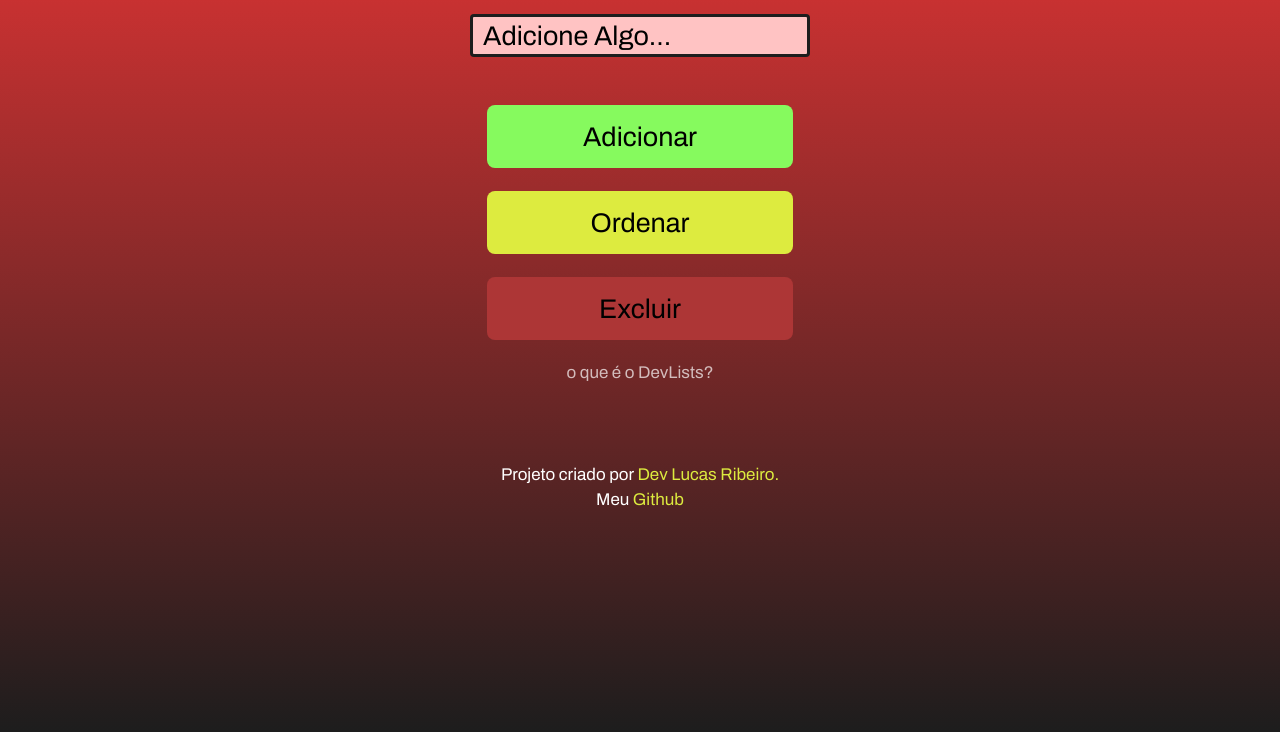
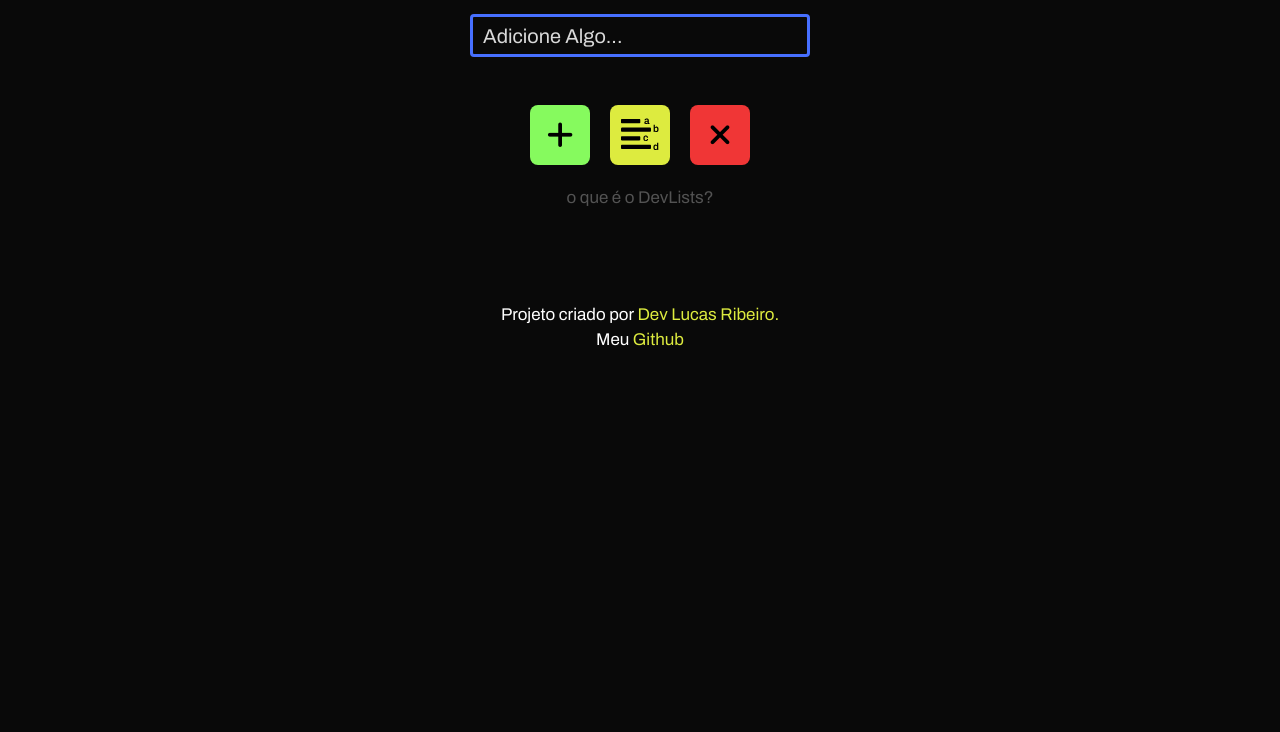
Before and after one commit to luckadev/DevLists, a plain HTML site: page index.html in a window 1280 px wide. Shown: the part 173-905 px from the top of the page. After the commit the page ends 800 px from the top, so only its background shows below. Drawn offline with Linux system fonts and the light colour scheme.

Commit message:
Design 2.1v

```diff
--- a/index.html
+++ b/index.html
@@ -7,6 +7,7 @@
     <meta name="viewport" content="width=device-width, initial-scale=1.0">
     <link rel="stylesheet" href="style.css">
     <link rel="shortcut icon" href="" type="image/x-icon">
+    <script src="https://kit.fontawesome.com/0642c68ef3.js" crossorigin="anonymous"></script>
     <script src="script.js" defer></script>
     <title>DevList - To Do</title>
 </head>
@@ -18,11 +19,12 @@
 
     <div class="text">
         <input type="text" id="inputText" placeholder="Adicione Algo...">
-
-        <button id="btnAdd">Adicionar</button>
-        <button id="btnOrdenar">Ordenar</button>
-        <button id="btnExcluir">Excluir</button>
-        <a href="duvidas.html">o que é o DevLists?</a>
+        <div class="divBtnFlex">
+            <button id="btnAdd"><i class="fa-solid fa-plus fa-xl"></i></button>
+            <button id="btnOrdenar"><img src="./assets/SVGdevListIcon.svg" alt="SVG-ordenar"></button>
+            <button id="btnExcluir"><i class="fa-solid fa-xmark fa-xl"></i></button>
+        </div>
+        <a id="textA" href="duvidas.html">o que é o DevLists?</a>
 
         <ul id="Lista">
 
@@ -37,7 +39,6 @@
     <script>
 
         // << Usei um pouco de DOM e manipulação com Array. >>
-
 
         // *** ESTUDOS SOBRE ARRAY, IGNORE SE QUISER. ***
 
--- a/script.js
+++ b/script.js
@@ -29,6 +29,13 @@ function adicionar() {
 
         UlList.append(li);
 
+        let removerBtn = document.createElement('a');
+        removerBtn.innerHTML = 'Remover';
+        removerBtn.classList.add('removerBtn');
+        //criar id randomico - 1, 2, 3, 4..
+        //pegar o id clicado e excluir.
+
+        li.append(removerBtn);
     }
 }
 
@@ -43,7 +50,15 @@ function ordenar() {
 
         li.innerHTML = `${element}`;
         UlList.append(li);
+
+        let removerBtn = document.createElement('a');
+        removerBtn.innerHTML = 'Remover';
+        removerBtn.classList.add('removerBtn');
+
+        li.append(removerBtn);
     });
+
+
 }
 
 function excluir() {
--- a/style.css
+++ b/style.css
@@ -12,17 +12,16 @@ font-family: 'Carter One', cursive;
 }
 
 :root {
-    --color-red: #F03636;
-    --color-black-fundo: #1d1d1d;
-    --color-red-input: #FFC3C3;
+    --color-black-fundo: #090909;
+    --color-red-blue: #466FFF;
     --color-red-green: #86FA5E;
     --color-red-yellow: #DDEB3F;
-    --color-red-red-btn: #AD3636;
+    --color-red-red-btn: #F03636;
 }
 
 body {
     color: #fff;
-    background: linear-gradient(to bottom, #F03636 0%, #1D1D1D 100%);
+    background: #090909;
     background-repeat: no-repeat;
     height: 100%;
 }
@@ -45,31 +44,37 @@ body {
     Width: 340px;
     height: 43px;
     padding-left: 10px;
+    margin-top: 30px;
     margin-bottom: 48px;
-    margin-top: 30px;
     border-radius: 4px;
-    border: 3px solid var(--color-black-fundo);
-    background-color: #FFC3C3;
+    border: 3px solid var(--color-red-blue);
+    color: var(--color-red-blue);
+    background-color: transparent;
     outline: none;
-    font-size: 27px;
+    font-size: 20px;
 }
 .text input::placeholder{
-    color: #000;
+    color: #d9d9d9 ;
+}
+.divBtnFlex{
+    display: flex;
+    justify-content: center;
+    gap: 20px;
 }
 .text button{
-    width: 90%;
-    max-width: 333px;
-    height: 63px;
+    padding: 10px;
+    width: 60px;
+    height: 60px;
     border: none;
     border-radius: 8px;
-    margin: 0 auto;
     margin-bottom: 23px;
-    font-size: 27px;
+    text-align: center;
+    font-size: 20px;
     cursor: pointer;
     transition: .5s;
 }
 .text button:hover{
-    filter:grayscale(40%);
+    filter: saturate(150%);
 }
 .text #btnAdd{
     background-color: var(--color-red-green);
@@ -80,17 +85,16 @@ body {
 .text #btnExcluir{
     background-color: var(--color-red-red-btn);
 }
-.text a{
-    color: #fff;
-    opacity: 69%;
+.text #textA{
+    color: #535353;
     text-align: center;
     text-decoration: none;
     font-size: 17px;
     transition: .3s;
-    margin-bottom: 20px;
+    margin-bottom: 35px;
 }
-.text a:hover{
-    opacity: 100%;
+.text #textA:hover{
+    color: #686868;
 }
 
 p{
@@ -113,6 +117,8 @@ p a:hover{
 #divLast{
     position: relative;
     bottom: 20px;
+    font-size: 17px;
+    font-weight: 400;
 }
 
 
@@ -124,13 +130,28 @@ p a:hover{
 .capitalized{
     text-transform: capitalize;
     padding-inline: 15px;
+    padding-bottom: 15px;
+    line-height: 23px;
     list-style-position: inside;
 }
+.removerBtn{
+    margin-left: 15px;
+    color: #6986f0;
+    font-size: 15px;
+    cursor: pointer;
+}
+.removerBtn:hover{
+    filter: saturate(160%);
+}
+.remove{
+    display: none;
+}
+
 
 @media (max-width: 380px){
     .text input{
         width: 90%;
-        margin: 23px auto;
+        margin: 32px auto;
     }
 }
 
```
Also changed, not shown: assets/SVGdevListIcon.svg (added).
